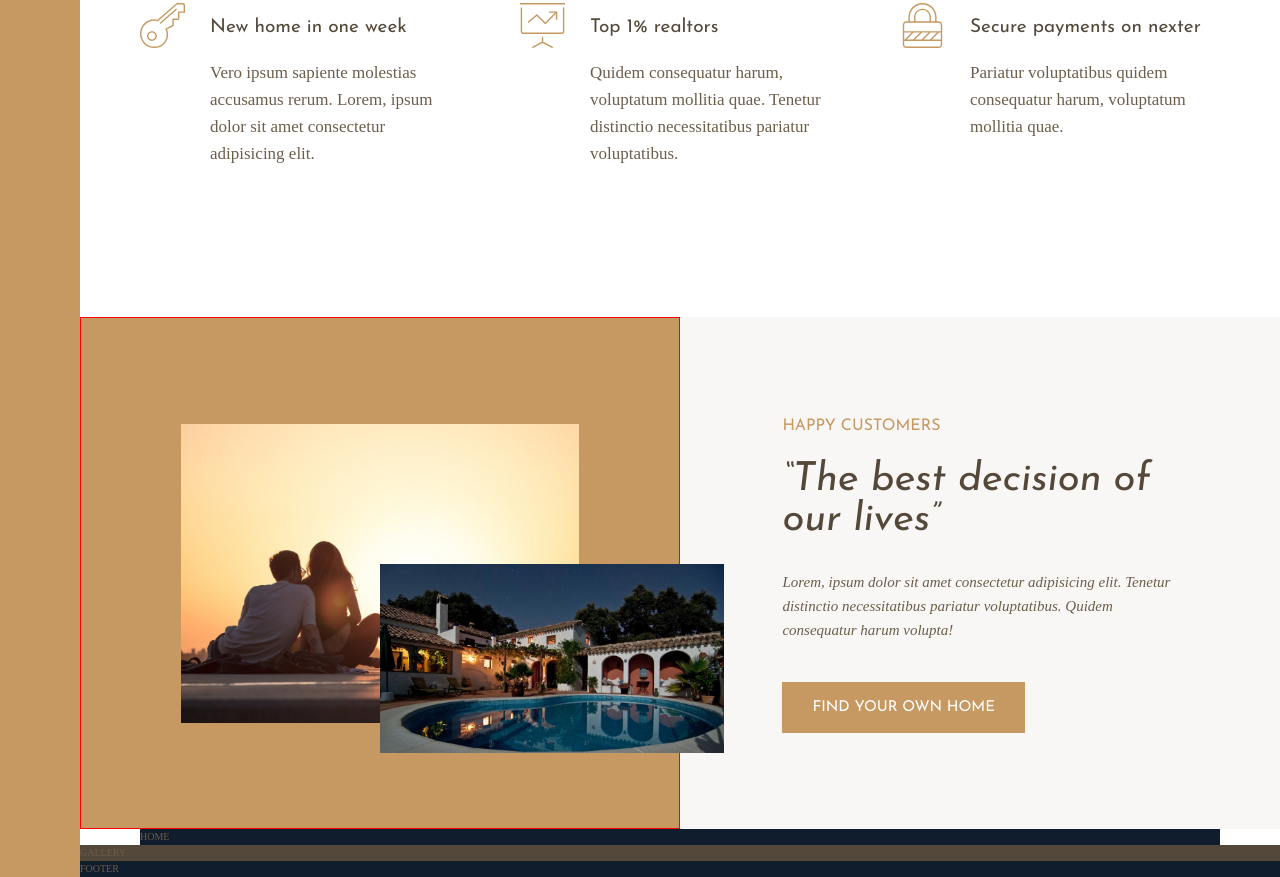
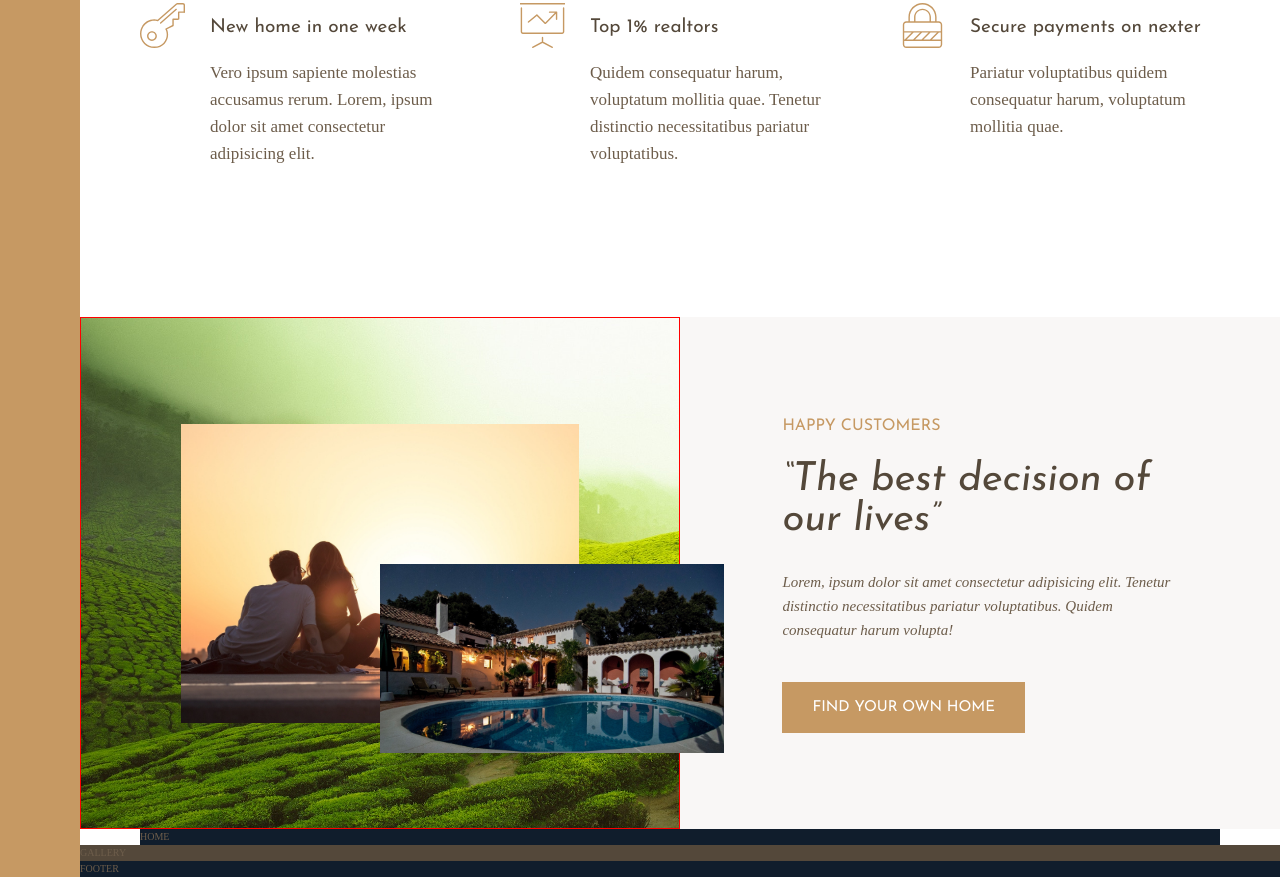
Before and after one commit to markovich692/Nexter, a website: page index.html in a window 1280 px wide. Shown: the part 991-1868 px from the top of the page. Drawn offline with Linux system fonts and the light colour scheme.

Commit message:
sets a background image as the background of the .story__pictures

```diff
--- a/sass/_story.scss
+++ b/sass/_story.scss
@@ -9,6 +9,8 @@
     grid-template-columns: repeat(6, 1fr);
     grid-template-rows: repeat(6, 1fr);
     align-items: center;
+    background-image: url(../img/back.jpg);
+    background-size: cover;
   }
 
   &__img--1 {
```
Also changed, not shown: css/style.css, 1 other file.
